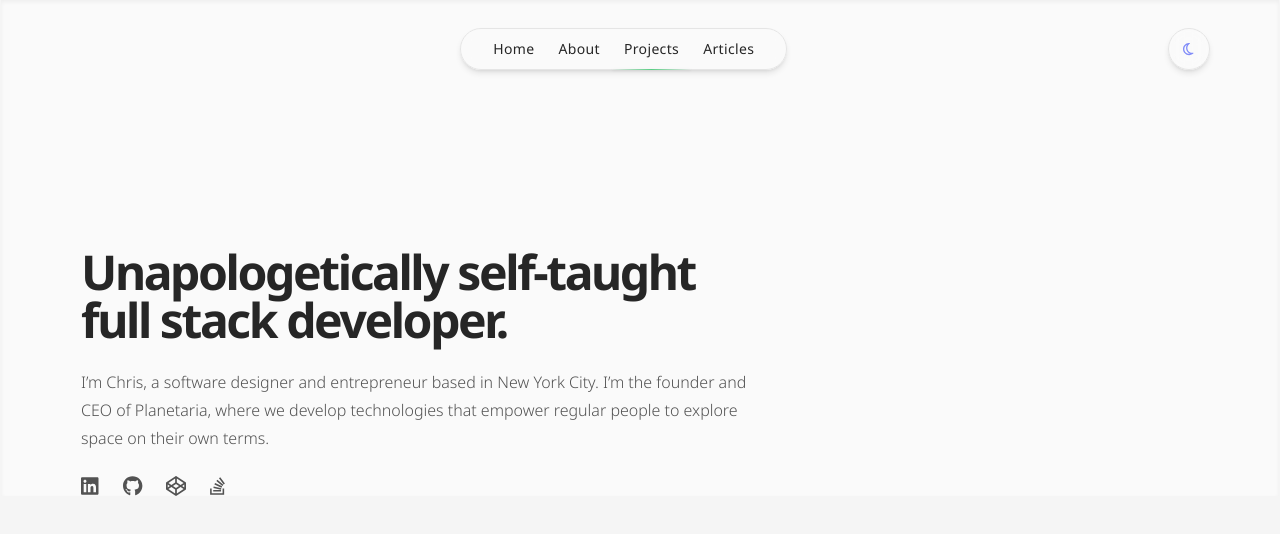
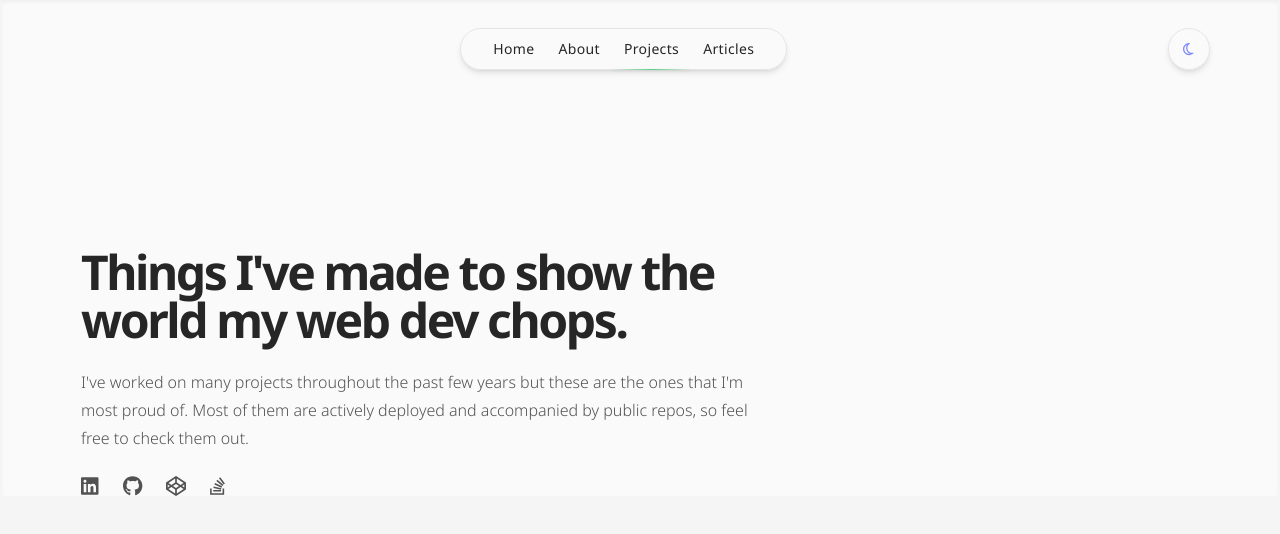
Before and after one commit to Christopher-Warren/portfolio-v4, a Next.js app: page /projects in a window 1280 px wide. Shown: the top 534 px of the page. Built offline with nearby package versions, Linux system fonts and the light colour scheme.

Commit message:
add TextInput component

```diff
--- a/components/home/Info.tsx
+++ b/components/home/Info.tsx
@@ -10,6 +10,7 @@ import {
   faEnvelope,
   faFileCode as projectIcon,
 } from "@fortawesome/free-regular-svg-icons";
+import TextInput from "../inputs/TextInput";
 
 const arr = ["", "", "", ""];
 
@@ -30,11 +31,7 @@ export const Info = () => {
           time.
         </p>
         <div className="flex justify-between">
-          <input
-            type="text"
-            placeholder="Email address"
-            className="flex-1 px-2 py-2 dark:bg-neutral-800 text-sm shadow border dark:border-neutral-700 focus:border-green-500 rounded outline-none focus:ring ring-green-500/10 ring-offset-1 ring-offset-neutral-900"
-          ></input>
+          <TextInput placeholder="E mail address" />
           <button className="px-4 py-2 ml-4 bg-neutral-700 rounded text-sm text-white">
             Join
           </button>
--- /dev/null
+++ b/components/inputs/TextInput.tsx
@@ -0,0 +1,14 @@
+import { FC, InputHTMLAttributes } from "react";
+interface InputProps extends InputHTMLAttributes<HTMLInputElement> {
+  stuff?: string;
+}
+const TextInput: FC<InputProps> = ({ placeholder }) => {
+  return (
+    <input
+      type="text"
+      placeholder={placeholder}
+      className="flex-1 px-2 py-2 dark:bg-neutral-800 text-sm shadow border dark:border-neutral-700 dark:focus:border-green-500 focus:border-green-500 rounded outline-none focus:ring ring-green-500/50 ring-offset-1 ring-offset-neutral-900"
+    />
+  );
+};
+export default TextInput;
--- a/pages/projects.tsx
+++ b/pages/projects.tsx
@@ -9,19 +9,21 @@ import {
   faCodepen,
 } from "@fortawesome/free-brands-svg-icons";
 import { MainContainer } from "../components/containers/MainContainer";
-
+// I’ve worked on tons of little projects over the years but these are the ones
+//  that I’m most proud of. Many of them are open-source, so if you see something
+//  that piques your interest, check out the code and contribute if you have ideas for how it can be improved.
 const projects = () => {
   return (
     <MainContainer className="pt-56">
       <div className="max-w-2xl ">
         <h1 className="text-5xl mt-6 font-bold tracking-tighter ">
-          Unapologetically self-taught full stack developer.
+          Things I've made to show the world my web dev chops.
         </h1>
         <p className="mt-6 text-base font-light dark:text-neutral-300 text-neutral-600 leading-7 ">
-          I’m Chris, a software designer and entrepreneur based in New York
-          City. I’m the founder and CEO of Planetaria, where we develop
-          technologies that empower regular people to explore space on their own
-          terms.
+          I've worked on many projects throughout the past few years but these
+          are the ones that I'm most proud of. Most of them are actively
+          deployed and accompanied by public repos, so feel free to check them
+          out.
         </p>
 
         {/* connect icons */}
```
